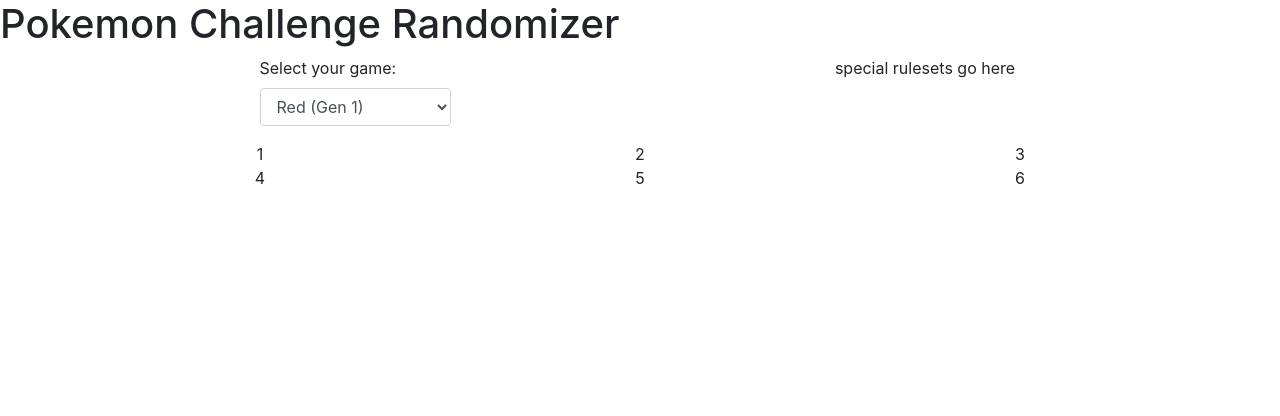
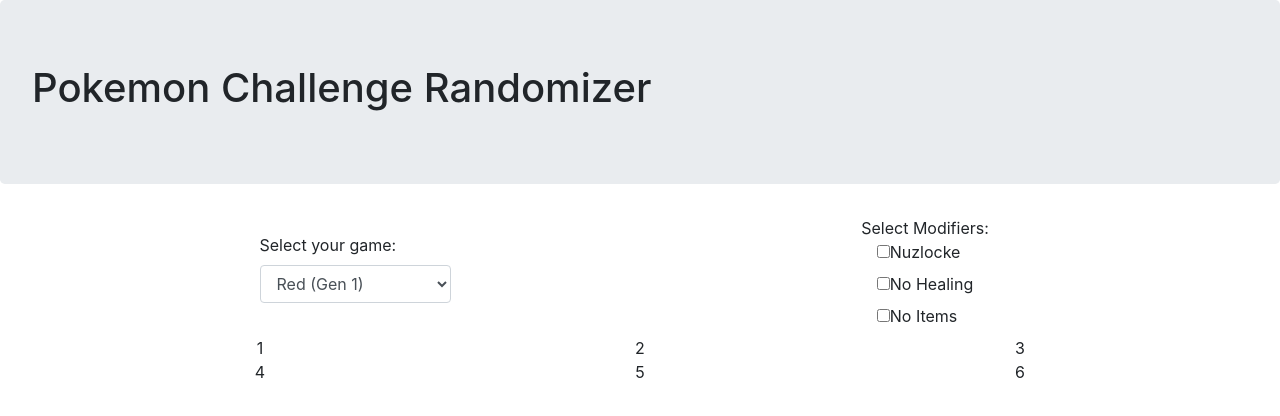
Before and after one commit to HaydenJWM/PKMN-Challenger, a plain HTML site: page index.html in a window 1280 px wide. Drawn offline with nearby package versions, Linux system fonts and the light colour scheme.

Commit message:
added modifier checkboxes

```diff
--- a/index.html
+++ b/index.html
@@ -8,7 +8,9 @@
     </head>
 
     <body>
-        <h1>Pokemon Challenge Randomizer</h1>
+        <div class= "jumbotron">
+            <h1>Pokemon Challenge Randomizer</h1>
+        </div>
 
         <div class="container">
             <div class= "row">
@@ -44,8 +46,13 @@
                     </div>
                 </div>
 
-                <div class= "col d-flex flex-column align-items-center">
-                    special rulesets go here
+                <div class= "col d-flex flex-column justify-content-center align-items-center">
+                    <span>Select Modifiers:</span>
+                    <div class="checkbox d-flex flex-column">
+                        <label><input type="checkbox" value="">Nuzlocke</label>
+                        <label><input type="checkbox" value="">No Healing</label>
+                        <label><input type="checkbox" value="">No Items</label>
+                    </div>
                 </div>
             </div>
         </div>
```
